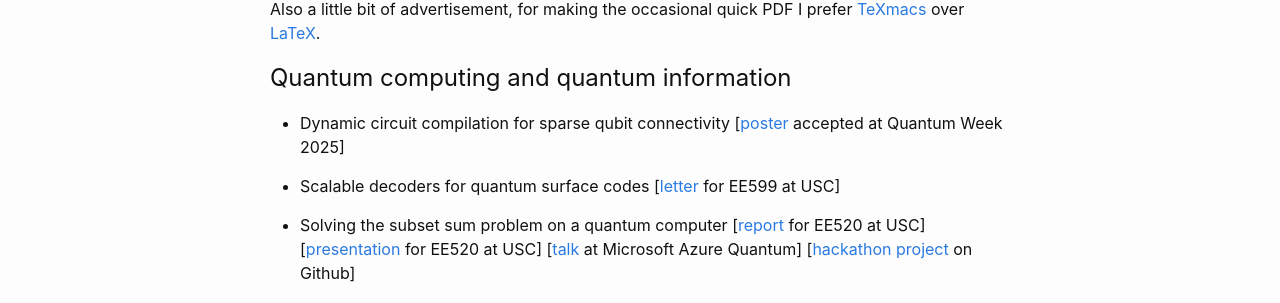
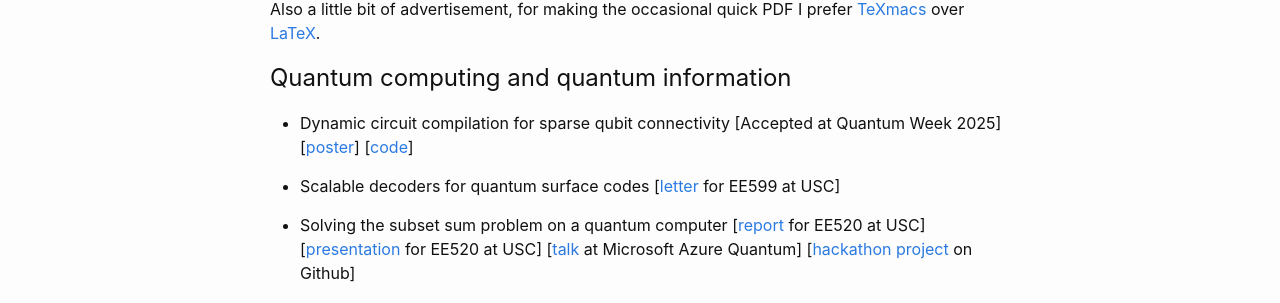
Before and after one commit to sumeetshirgure/sumeetshirgure.github.io, a Jekyll site: the page built from docs/0_writing_samples.markdown, in a window 1280 px wide. Shown: the part 208-511 px from the top of the page. Built offline with Jekyll 4.4.1, drawn with Linux system fonts in a browser that asks for light colours.

Commit message:
Add dynconn github link.

```diff
--- a/docs/0_writing_samples.markdown
+++ b/docs/0_writing_samples.markdown
@@ -11,7 +11,9 @@ Also a little bit of advertisement, for making the occasional quick PDF I prefer
 
 # Quantum computing and quantum information {#qcqi}
 - Dynamic circuit compilation for sparse qubit connectivity
-[[poster](/assets/pdfs/posters/dynconn.pdf) accepted at Quantum Week 2025]
+\[Accepted at Quantum Week 2025\]
+[[poster](/assets/pdfs/posters/dynconn.pdf)]
+[[code](https://github.com/sumeetshirgure/dynconn)]
 
 - Scalable decoders for quantum surface codes
 [[letter](/assets/pdfs/projects/ee_599_project.pdf) for EE599 at USC]
```
